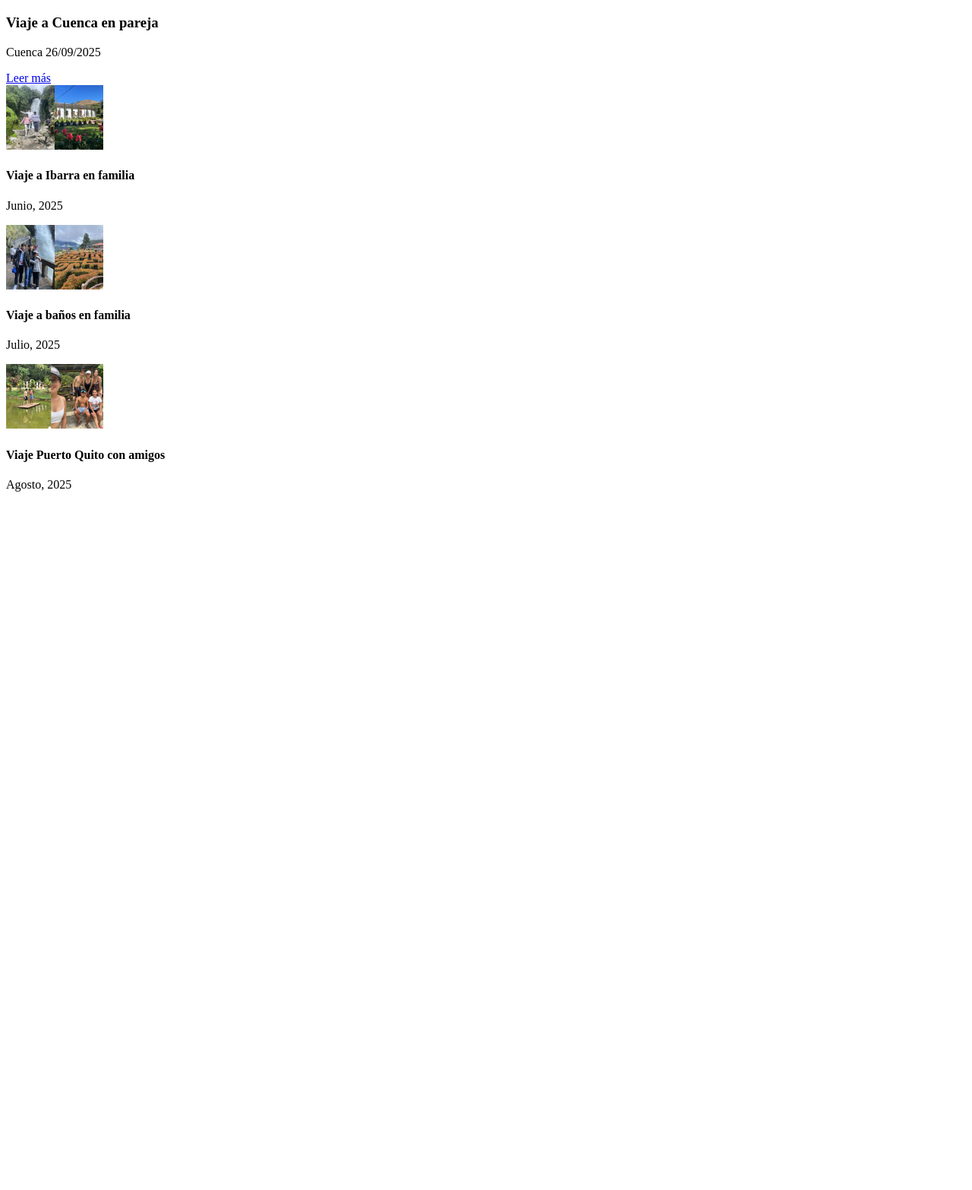
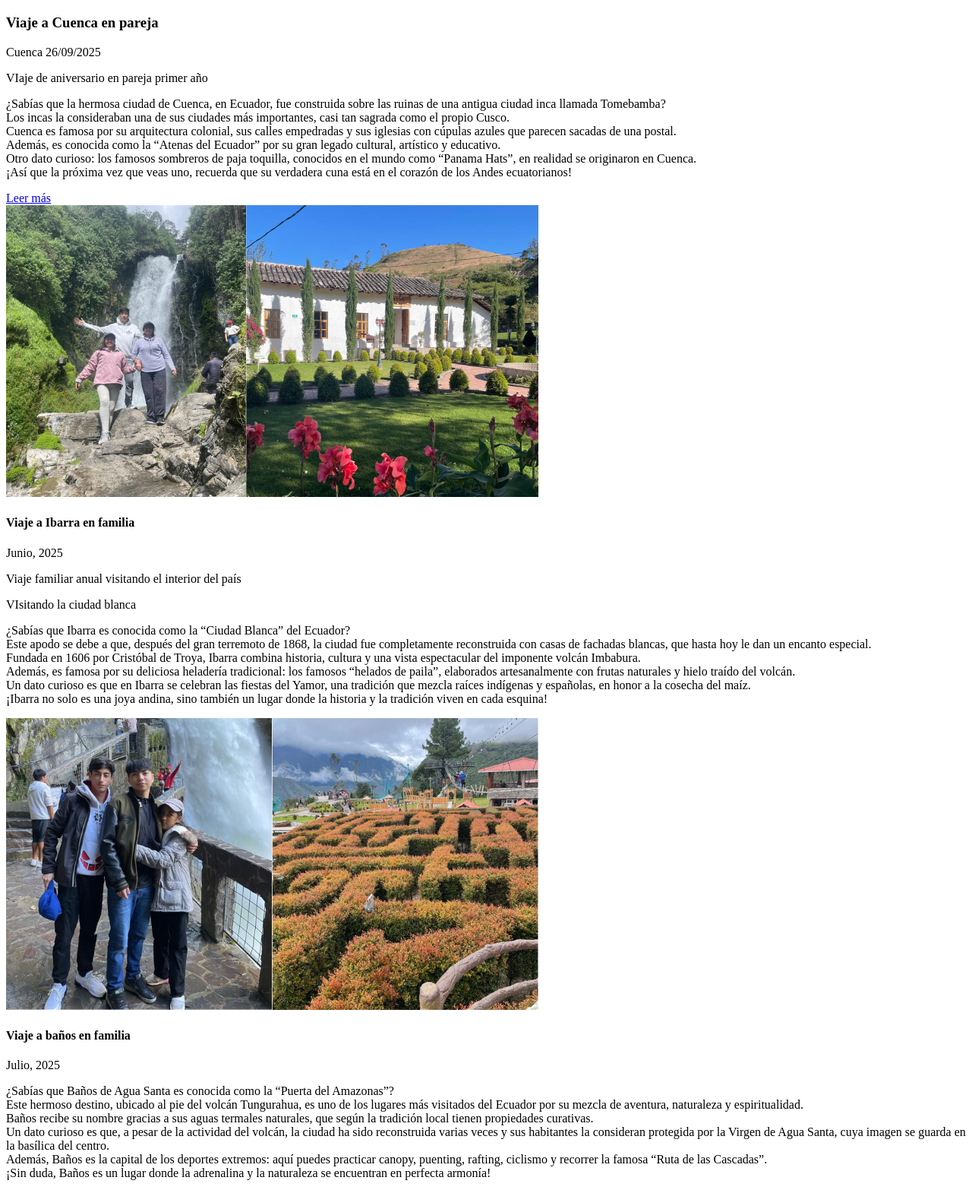
Before and after one commit to edumayo23/blog-personal-casa, a plain HTML site: page index.html in a window 1280 px wide. Shown: the part 1767-3333 px from the top of the page at 76% size. Before the commit the page ends 2430 px from the top, so only its background shows below. Drawn offline with Linux system fonts and the light colour scheme.

Commit message:
cambiotamañofotos

```diff
--- a/index.html
+++ b/index.html
@@ -49,25 +49,67 @@
         <h2>Últimos viajes</h2>
         <article>
           <img src="img/CUENCA VIAJE.png" />
-          <h3>Viaje a Cuenca en pareja</h3>
+          <h3></b>Viaje a Cuenca en pareja</b></h3>
           <p>Cuenca 26/09/2025</p>
+          <p>VIaje de aniversario en pareja primer año
+          </p>
+          <p>
+¿Sabías que la hermosa ciudad de Cuenca, en Ecuador, fue construida sobre las ruinas de una antigua ciudad inca llamada Tomebamba?<br>
+Los incas la consideraban una de sus ciudades más importantes, casi tan sagrada como el propio Cusco.<br>
+Cuenca es famosa por su arquitectura colonial, sus calles empedradas y sus iglesias con cúpulas azules que parecen sacadas de una postal.<br>
+Además, es conocida como la “Atenas del Ecuador” por su gran legado cultural, artístico y educativo.<br>
+Otro dato curioso: los famosos sombreros de paja toquilla, conocidos en el mundo como “Panama Hats”, en realidad se originaron en Cuenca.<br>
+¡Así que la próxima vez que veas uno, recuerda que su verdadera cuna está en el corazón de los Andes ecuatorianos!
+</p>
           <a href="hobbies.html#Cuenca">Leer más</a>
         </article>
         <aside>
             <article>
-                <img src="img/IBARRA VIAJE.png" />
-                <h4>Viaje a Ibarra en familia</h4>
+                <img src="img/viajeimbarraOUT.png" />
+                <h4></b>Viaje a Ibarra en familia</b></h4>
                 <p>Junio, 2025</p>
+                <p>Viaje familiar anual visitando el interior del país</p>
+                <p>VIsitando la ciudad blanca</p>
+                <p>
+¿Sabías que Ibarra es conocida como la “Ciudad Blanca” del Ecuador?<br>
+Este apodo se debe a que, después del gran terremoto de 1868, la ciudad fue completamente reconstruida con casas de fachadas blancas, que hasta hoy le dan un encanto especial.<br>
+Fundada en 1606 por Cristóbal de Troya, Ibarra combina historia, cultura y una vista espectacular del imponente volcán Imbabura.<br>
+Además, es famosa por su deliciosa heladería tradicional: los famosos “helados de paila”, elaborados artesanalmente con frutas naturales y hielo traído del volcán.<br>
+Un dato curioso es que en Ibarra se celebran las fiestas del Yamor, una tradición que mezcla raíces indígenas y españolas, en honor a la cosecha del maíz.<br>
+¡Ibarra no solo es una joya andina, sino también un lugar donde la historia y la tradición viven en cada esquina!
+</p>
+
             </article>
             <article>
-                <img src="img/BAÑOS VIAJE.png" />
-                <h4>Viaje a baños en familia</h4>
+                <img src="img/viajebañosOUT.png" />
+                <h4><b>Viaje a baños en familia</b></h4>
                 <p>Julio, 2025</p>
+              <p>
+¿Sabías que Baños de Agua Santa es conocida como la “Puerta del Amazonas”?<br>
+Este hermoso destino, ubicado al pie del volcán Tungurahua, es uno de los lugares más visitados del Ecuador por su mezcla de aventura, naturaleza y espiritualidad.<br>
+Baños recibe su nombre gracias a sus aguas termales naturales, que según la tradición local tienen propiedades curativas.<br>
+Un dato curioso es que, a pesar de la actividad del volcán, la ciudad ha sido reconstruida varias veces y sus habitantes la consideran protegida por la Virgen de Agua Santa, cuya imagen se guarda en la basílica del centro.<br>
+Además, Baños es la capital de los deportes extremos: aquí puedes practicar canopy, puenting, rafting, ciclismo y recorrer la famosa “Ruta de las Cascadas”.<br>
+¡Sin duda, Baños es un lugar donde la adrenalina y la naturaleza se encuentran en perfecta armonía!
+</p>
+
+
             </article>
             <article>
-                <img src="img/PUERTO QUITO VIAJE.png" />
-                <h4>Viaje Puerto Quito con amigos</h4>
+                <img src="img/viajepuertoquitoOUT.png" />
+                <h4></b>Viaje Puerto Quito con amigos</b></h4>
                 <p>Agosto, 2025</p>
+                <p>Viaje con amigos a puerto quito</p>
+                <p>Fin de semana con amigos, visita a complejo recreatio</p>
+                <p>
+¿Sabías que Puerto Quito es considerado el “Paraíso Escondido” del noroccidente ecuatoriano?<br>
+Ubicado en la provincia de Pichincha, este encantador lugar combina la magia de la selva tropical con el clima cálido de la costa, creando un ambiente único.<br>
+Puerto Quito es un destino ideal para los amantes de la naturaleza: aquí puedes disfrutar de cascadas cristalinas, ríos perfectos para tubing y una biodiversidad impresionante.<br>
+Un dato curioso es que, a pesar de estar en la provincia de Pichincha, su vegetación y clima se asemejan más a los de la Amazonía.<br>
+Además, es hogar de numerosas comunidades que trabajan en proyectos de turismo sostenible y conservación de la vida silvestre.<br>
+¡Visitar Puerto Quito es una experiencia que conecta cuerpo y alma con la naturaleza ecuatoriana en su estado más puro!
+</p>
+
             </article>
         </aside>
       </section>
```
Also changed, not shown: img/viajebañosOUT.png (added), img/viajeimbarraOUT.png (added), img/viajepuertoquitoOUT.png (added).
